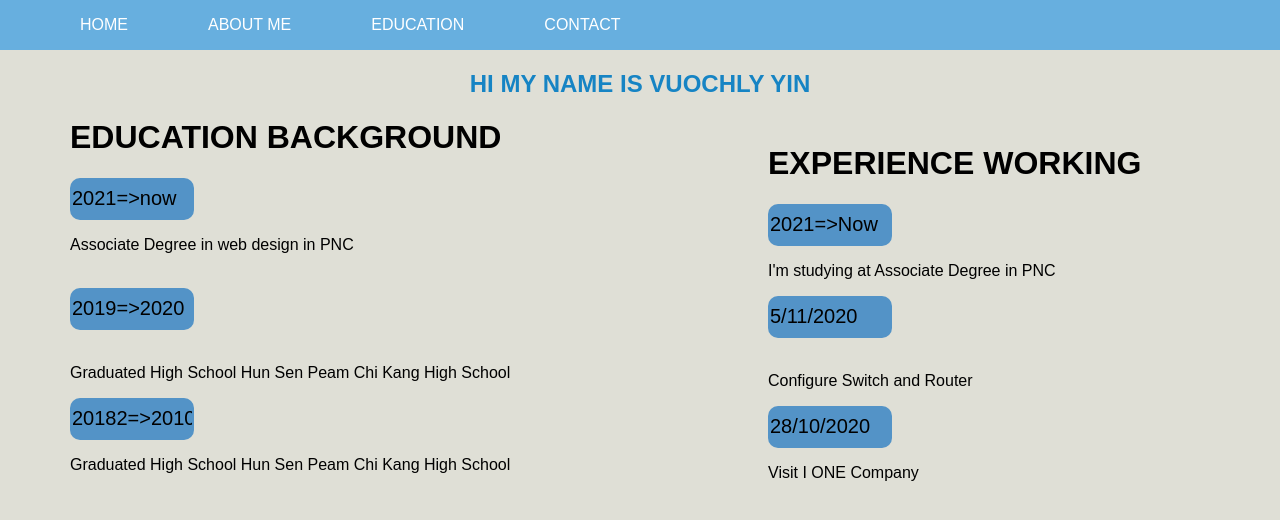
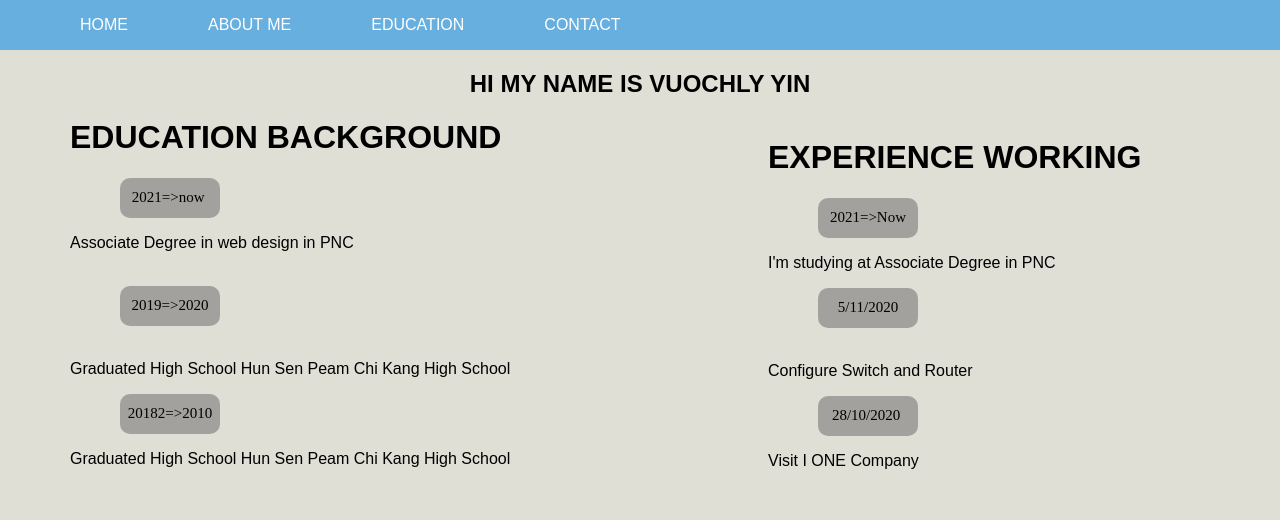
Before and after one commit to vuochlyyin/VC1_HTML, a plain HTML site: page education.html in a window 1280 px wide. Shown: the top 520 px of the page. Drawn offline with Linux system fonts and the light colour scheme.

Commit message:
add new code that i just make it

```diff
--- a/css/style.css
+++ b/css/style.css
@@ -94,9 +94,12 @@ input[type="send"]{
 	border: none;
 	font-size: 20px;
 }
-h2,h3{
+h3{
 	text-align: center;
 	color: rgb(22, 132, 196);
+}
+h2{
+	text-align: center;
 }
 .edu2{
 	margin-left:60%;
--- a/education.html
+++ b/education.html
@@ -14,21 +14,21 @@
     <h2>HI MY NAME IS VUOCHLY YIN</h2>
     <div class="edu1">
         <h1>EDUCATION BACKGROUND</h1>
-        <input type="send" value="2021=>now ">
+        <input type="submit" value="2021=>now ">
         <p>Associate Degree in web design in PNC</p><br>
-        <input type="send" value="2019=>2020"><br><br>
+        <input type="submit" value="2019=>2020"><br>
         <p>Graduated High School Hun Sen Peam Chi Kang  High School</p>
-        <input type="send" value="20182=>2010">
+        <input type="submit" value="20182=>2010">
         <p>Graduated High School Hun Sen Peam Chi Kang High School</p>
     </div>
 
     <div class="edu2">
         <h1>EXPERIENCE WORKING</h1>
-        <input type="send" value="2021=>Now">
+        <input type="submit" value="2021=>Now">
         <p>I'm studying at Associate Degree in PNC</p>
-        <input type="send" value="5/11/2020"><br><br>
+        <input type="submit" value="5/11/2020"><br>
         <p>Configure Switch and Router</p>
-        <input type="send" value="28/10/2020 ">
+        <input type="submit" value="28/10/2020 ">
         <p>Visit I ONE Company</p><br>
     </div>
 
```
